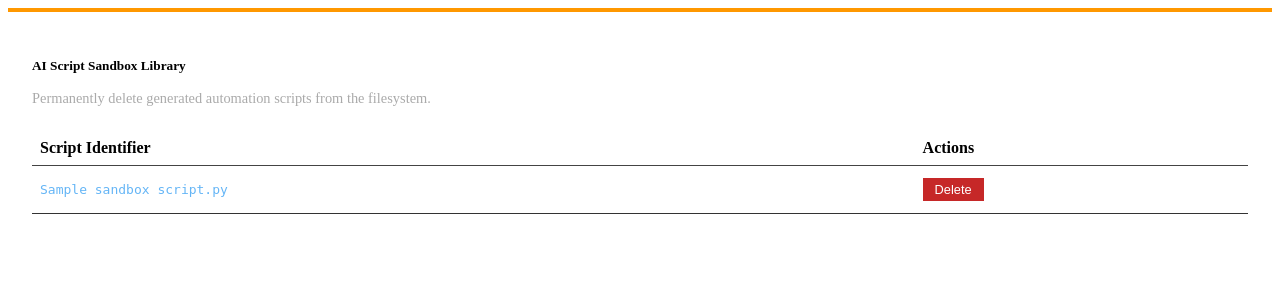
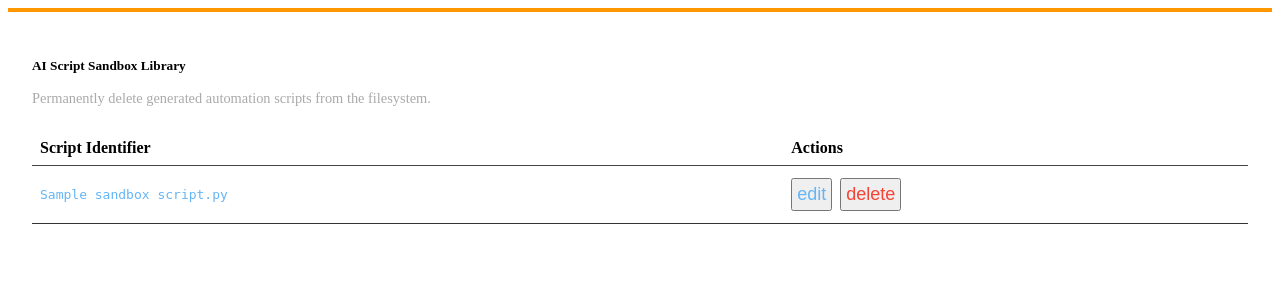
Before and after one commit to NightHawkATL/meraki-dashboard-app, a FastAPI app: template backend/app/templates/components/script_library_hx.html in a window 1280 px wide. Shown: the top 300 px of the page. Run offline with FastAPI, Linux system fonts and the light colour scheme; the template is opened without the code that fills it: most values are stand-ins (such as "Sample title", 1, 10 or a date in 2020); parts of the project's set-up code (start-up, migrations or seed data) failed here and were passed over.

Commit message:
feat: upgrade script library management UI with dedicated action icons and conditional AI form visibility

```diff
--- a/backend/app/templates/components/script_library_hx.html
+++ b/backend/app/templates/components/script_library_hx.html
@@ -21,10 +21,18 @@
             <tr style="border-bottom: 1px solid #333;">
                 <td style="padding: 12px 8px; font-family: monospace; color: #64b5f6;">{{ s.name }}.py</td>
                 <td style="padding: 12px 8px;">
-                    <form hx-post="/api/scripts/delete" hx-target="#ai-output-container" hx-swap="innerHTML" hx-confirm="Are you sure you want to permanently delete {{ s.name }}.py from the host filesystem?" style="margin: 0;">
-                        <input type="hidden" name="script_name" value="{{ s.name }}">
-                        <button type="submit" class="mui-btn" style="background: #c62828; color: white; border: none; padding: 4px 12px; font-size: 0.8rem;">Delete</button>
-                    </form>
+                    <div style="display: flex; gap: 8px; align-items: center;">
+                        <button class="mui-btn mui-btn--flat" style="padding: 4px; min-width: auto; color: #64b5f6;" title="Edit Script Mode" onclick="document.getElementById('existingScriptTA').value = 'import os\n\n# Loaded {{ s.name }}...\n'; switchAITab('fix', document.querySelectorAll('.tab-btn')[2])">
+                            <span class="material-symbols-outlined" style="font-size: 18px;">edit</span>
+                        </button>
+
+                        <form hx-post="/api/scripts/delete" hx-target="#ai-output-container" hx-swap="innerHTML" hx-confirm="Are you sure you want to permanently delete {{ s.name }}.py from the host filesystem?" style="margin: 0;">
+                            <input type="hidden" name="script_name" value="{{ s.name }}">
+                            <button type="submit" class="mui-btn mui-btn--flat" style="color: #f44336; padding: 4px; min-width: auto;" title="Delete Script">
+                                <span class="material-symbols-outlined" style="font-size: 18px;">delete</span>
+                            </button>
+                        </form>
+                    </div>
                 </td>
             </tr>
             {% else %}
```
Also changed, not shown: backend/app/templates/ai_studio.html (+6 -5 lines).
